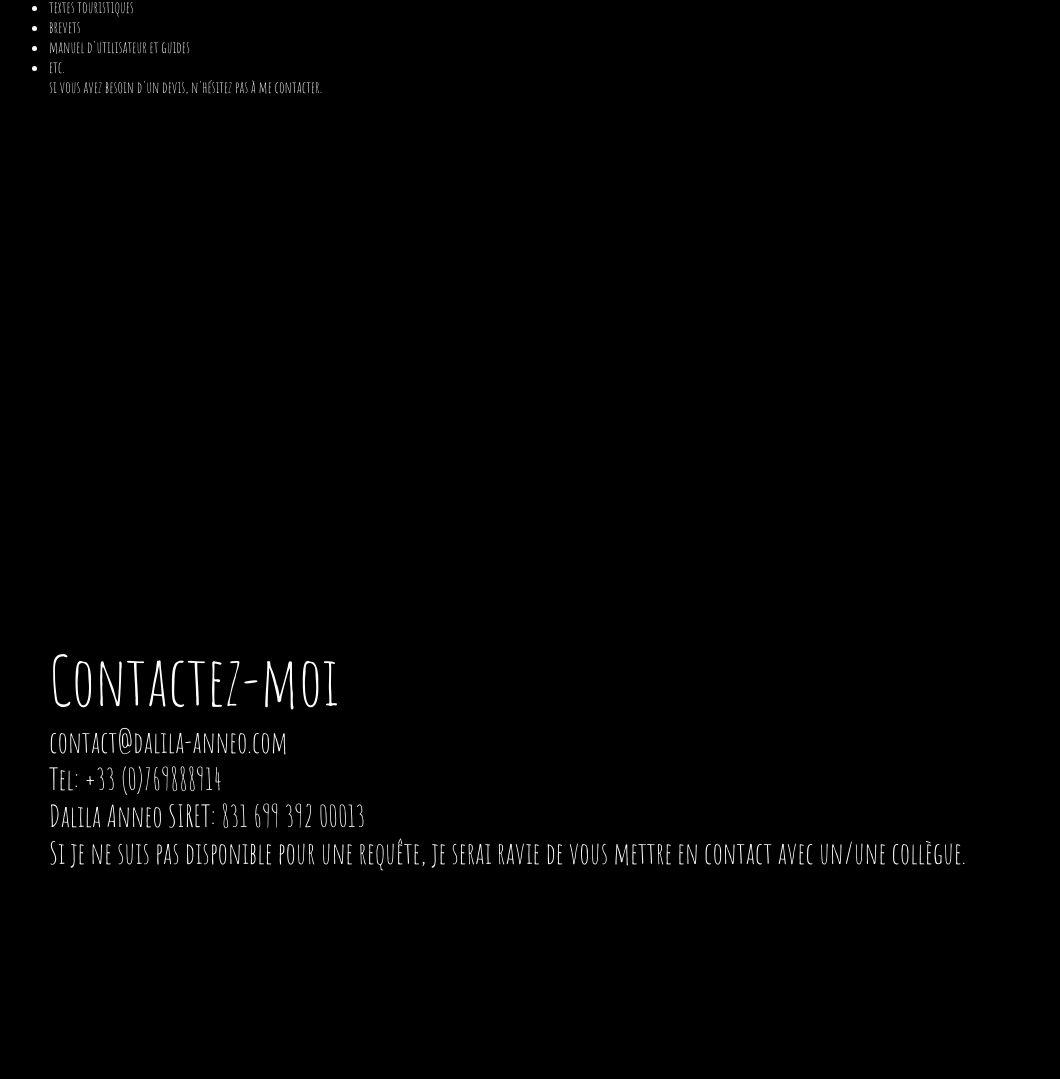
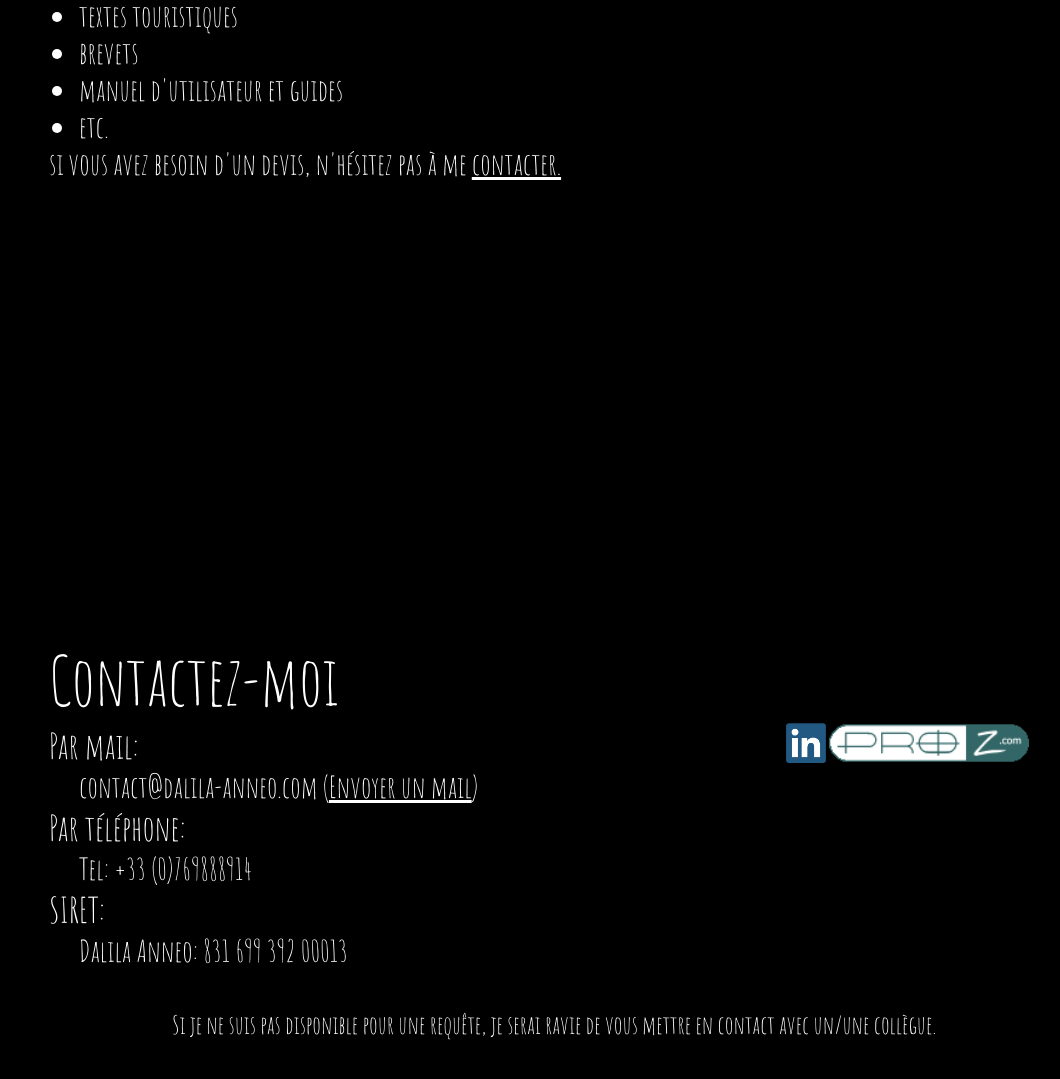
Before and after one commit to tubercule/personal-page, a plain HTML site: page dalila/index-fr.html in a window 1280 px wide. Shown: the part 1467-2546 px from the top of the page, without its empty margins (101-1161 px from the left). Drawn offline with Linux system fonts and the light colour scheme.

Commit message:
Toujours plus complet, avec des images c'est plus joli

```diff
--- a/dalila/index-fr.html
+++ b/dalila/index-fr.html
@@ -18,7 +18,7 @@
 <body>
 	<header class="top-bar">
 		<a class="top-bar-item" href="#home">Accueil</a>
-		<a class="top-bar-item" href="#aboutme">Un peu sur moi</a>
+		<a class="top-bar-item" href="#aboutme">Qui suis-je ?</a>
 		<a class="top-bar-item" href="#services">Mes services</a>
 		<a class="top-bar-item" href="#contact">Contact</a>
 	</header>
@@ -28,30 +28,47 @@
 		<h3>De l'Anglais, Français, Espagnol<br />vers l'Italien</h3>
 	</section>
 	<section id="aboutme">
-		<h1>Un peu sur moi</h1>
+		<h1>Qui suis-je ?</h1>
+		<img id="portrait" src="images/dalila.jpg" alt="Dalila Anneo - Portrait" title="Dalila Anneo - Portrait" />
 		<p>Je suis née en italie et j'y ai vécu jusqu'à 2010, quand j'ai décidé de m'établir en france. mon adresse n'est jamais le même: j'aime voyager et vivre dans des endroits différents, surtout là où il y a le soleil. pour moi les langues ne sont pas qu'un moyen de communication, mais aussi de voir le monde: le plus de langues nous parlons, le plus de points de vue nous allons avoir. quand on traduit, le passage de l'une à l'autre devient un voyage.</p>
+		<br />
 		<p>Après avoir obténu une licence de langues et littératures étrangères en 2007, j'ai voyagé, fait du volontariat, experimenté. en 2016 j'ai obténu le master de traduction généraliste à toulouse et en 2017 le master de traduction technique-scientifique à turin.</p>
+		<br />
+		<img id="logoSFT" src="images/sft.png" alt="Logo Société Française de traduction" title="Société Française de traduction"/>
+		<p>Membre de la Société Française de Traduction (SFT).</p>
 	</section>
 
 	<section id="services">
 		<h1>Mes services</h1>
 		<p>Je prends très au serieux la satisfaction du client et je m'engage donc à offrir des traductions précises et professionnelles. je réponds le plus tôt possible à vos requêtes.  je reste à votre disposition pour des questions ou doutes.</p>
-		<p>Des exemples des types de documents que je traduis:
+		<p>Des exemples des types de documents que je traduis:</p>
 			<ul>
 				<li>textes touristiques</li>
 				<li>brevets</li>
 				<li>manuel d'utilisateur et guides</li>
 				<li>etc.</li>
 			</ul>
-		si vous avez besoin d'un devis, n'hésitez pas à me contacter.</p>
+		<p>si vous avez besoin d'un devis, n'hésitez pas à me <a href="#contact">contacter.</a></p>
 	</section>
 
 	<section id="contact">
-		<h1 id="contact">Contactez-moi</h1>
-		<p>contact@dalila-anneo.com</p>
+
+		<h1>Contactez-moi</h1>
+		<aside id="contact-social-network">
+
+			<a href="https://www.linkedin.com/in/dalilaanneo/"><img border="0" height="40px" src="images/linkedin.png" alt="Logo LinkedIn" title="Retrouvez moi sur Linkedin"></a>
+			<a href="https://www.proz.com/profile/1653308"><img border="0" height=40px src="images/proz.gif" alt="Logo Proz" title="Retrouvez moi sur ProZ"></a>
+		</aside>
+
+		<h4>Par mail:</h4>
+		<p>contact@dalila-anneo.com (<a href="mailto:contact@dalila-anneo.com?Subject=Demande d'information pour traduction" target="_top">Envoyer un mail</a>)</p>
+		<h4>Par téléphone:</h4>
 		<p>Tel: +33 (0)769888914</p>
-		<p>Dalila Anneo SIRET: 831 699 392 00013</p>
-		<p>Si je ne suis pas disponible pour une requête, je serai ravie de vous mettre en contact avec un/une collègue.</p>
+		<h4>SIRET:</h4>
+		<p>Dalila Anneo: 831 699 392 00013</p>
+
+		<br />
+		<p id="disclaimer">Si je ne suis pas disponible pour une requête, je serai ravie de vous mettre en contact avec un/une collègue.</p>
 	</section>
 	<script src="js/jquery.min.js"></script>
 	<script src="js/scripts.js"></script>
--- a/dalila/js/scripts.js
+++ b/dalila/js/scripts.js
@@ -4,4 +4,5 @@ $(document).on('click', 'a[href^="#"]', function (event) {
     $('html, body').animate({
         scrollTop: $($.attr(this, 'href')).offset().top
     }, 500);
+    window.location.hash = $.attr(this, 'href');
 });
--- a/dalila/styles.css
+++ b/dalila/styles.css
@@ -113,6 +113,51 @@ h3 {
 	font-size: 27px;
 }
 
-p {
+h4 {
+	font-size: 35px;
+}
+
+p, li {
 	font-size: 30px;
 }
+
+li {
+	margin-left: 30px;
+}
+
+#portrait {
+	float: right;
+	margin-left: 20px;
+}
+
+#logoSFT {
+	width: 150px;
+}
+
+a {
+	color: rgb(255, 255, 255);
+	text-decoration: underline;
+	transition: color 0.5s ease;
+}
+
+a:visited {
+	color: rgb(255, 255, 255);
+}
+
+a:hover{
+	color: #FF7648;
+}
+
+#contact p {
+	padding-left: 30px;
+}
+
+#disclaimer {
+	padding-top: 20px;
+	font-size: 25px;
+	text-align: center;
+}
+
+aside {
+	float: right;
+}
```
Also changed, not shown: dalila/images/dalila.jpg (added), dalila/images/linkedin.png (added), dalila/images/proz.gif (added), dalila/images/sft.png (added).
